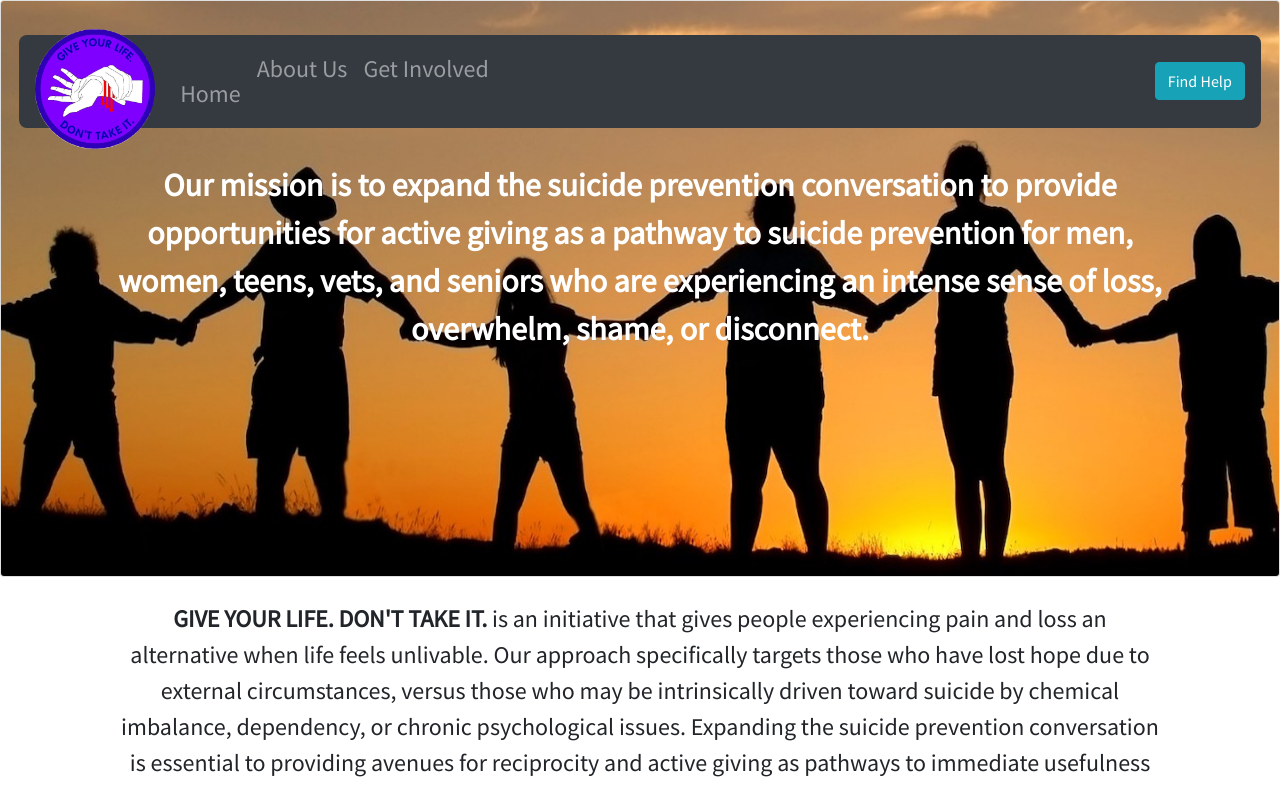
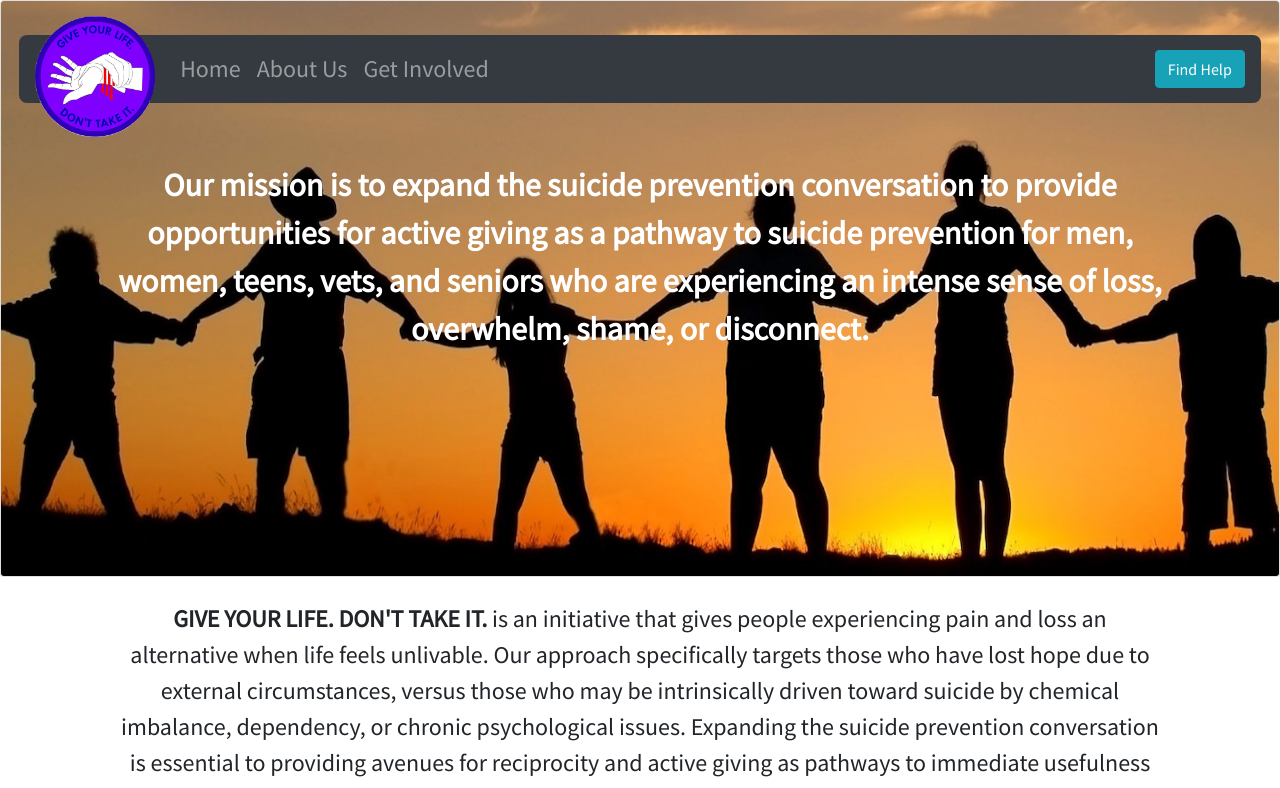
Before and after one commit to dchovanetz/GiveALife, a React (Create React App) app in the folder client/: page /about-us in a window 1280 px wide. Shown: the top 788 px of the page. Built offline with nearby package versions, Linux system fonts and the light colour scheme.

Commit message:
fixed funky link in navbar

```diff
--- a/client/src/App.css
+++ b/client/src/App.css
@@ -35,6 +35,12 @@ h3{
   font-size: 1.5em;
   font-weight: bold;
 }
+
+/* img {
+  overflow: hidden;
+  /* max-width: inherit;
+  width: auto;
+} */
 
 
 .centered {
@@ -341,16 +347,21 @@ p {
     }
   }
 
+/* navbar hamburger move down*/
+@media screen and (max-width: 991px) {
+    a.nav-link:first-child {
+      padding-top: 6%;
+    }
+
+}
+
+
   @media screen and (min-width: 768px) {
 
 
      #contact-div {
       width: 90%;
       padding-left: 5%;
-    }
-
-    a.nav-link:first-child {
-      padding-top: 10%;
     }
 
     a.phoneNumber {
```
